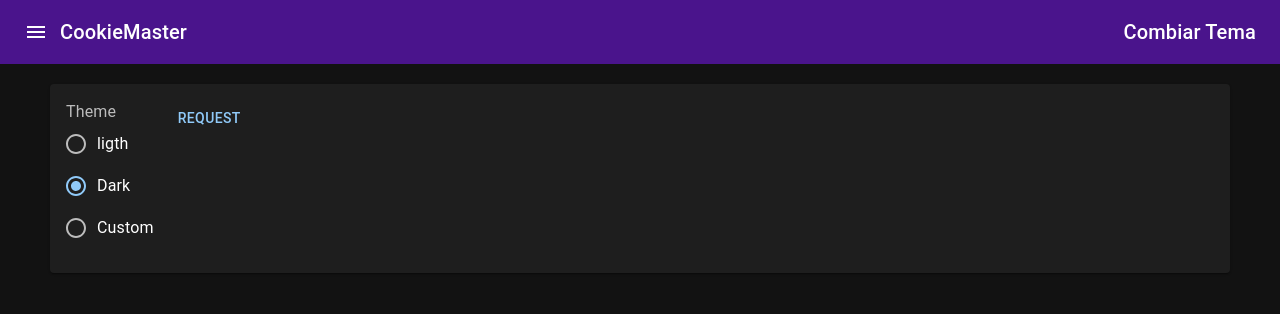
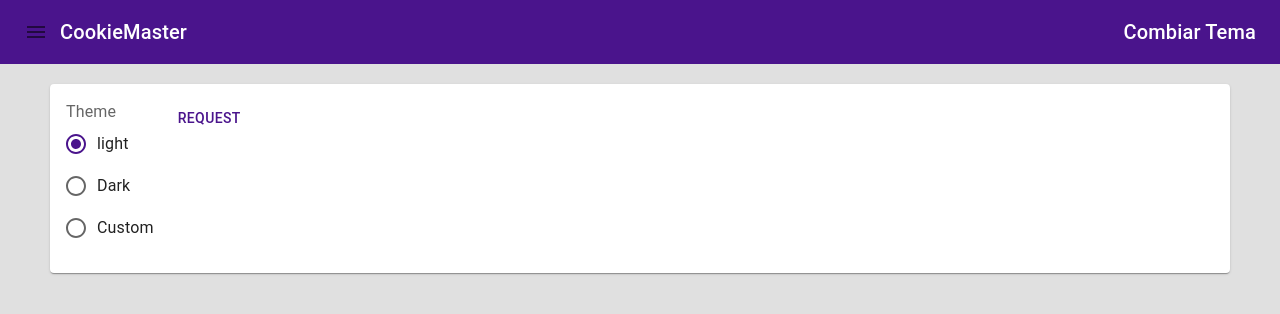
Before and after one commit to GerardoDev25/cookie-master__Next_curso, a Next.js app: page /theme-change in a window 1280 px wide. Shown: the top 314 px of the page. Built offline with nearby package versions, Linux system fonts and the light colour scheme.

Commit message:
12. Establecer el theme usando la cookie - Frontend

```diff
--- a/src/pages/_app.tsx
+++ b/src/pages/_app.tsx
@@ -1,17 +1,26 @@
 import { ThemeProvider, CssBaseline, Theme } from '@mui/material';
 import type { AppContext, AppProps } from 'next/app';
+import cookies from 'js-cookie';
 
 import { customTheme, darkTheme, lightTheme } from '@/themes';
 
 import '@/styles/globals.css';
+import { useEffect, useState } from 'react';
 
 interface Props extends AppProps {
   theme: string;
 }
 
-function App({ Component, pageProps, theme }: Props) {
-  const currentTheme: Theme =
-    theme === 'light' ? lightTheme : theme === 'dark' ? darkTheme : customTheme;
+function App({ Component, pageProps, theme = 'dark' }: Props) {
+  const [currentTheme, setCurrentTheme] = useState(lightTheme);
+
+  useEffect(() => {
+    const cookietheme = cookies.get('theme') || 'light';
+
+    const selectedTheme: Theme =
+      cookietheme === 'light' ? lightTheme : cookietheme === 'dark' ? darkTheme : customTheme;
+    setCurrentTheme(selectedTheme);
+  }, [setCurrentTheme]);
 
   return (
     <ThemeProvider theme={currentTheme}>
@@ -21,14 +30,14 @@ function App({ Component, pageProps, theme }: Props) {
   );
 }
 
-App.getInitialProps = function async(appContext: AppContext) {
-  const { theme } = appContext.ctx.req ? (appContext.ctx.req as any).cookies : { theme: 'light' };
+// App.getInitialProps = function async(appContext: AppContext) {
+//   const { theme } = appContext.ctx.req ? (appContext.ctx.req as any).cookies : { theme: 'light' };
 
-  const validThemes = ['ligth', 'dark', 'custom'];
+//   const validThemes = ['ligth', 'dark', 'custom'];
 
-  return {
-    theme: validThemes.includes(theme) ? theme : 'dark',
-  };
-};
+//   return {
+//     theme: validThemes.includes(theme) ? theme : 'dark',
+//   };
+// };
 
 export default App;
--- a/src/pages/theme-change.tsx
+++ b/src/pages/theme-change.tsx
@@ -49,7 +49,7 @@ const ThemeChangePage: NextPage<Props> = ({ theme }) => {
           <FormControl>
             <FormLabel>Theme</FormLabel>
             <RadioGroup value={currenttheme} onChange={onThemeChange}>
-              <FormControlLabel value={'ligth'} control={<Radio />} label='ligth' />
+              <FormControlLabel value={'light'} control={<Radio />} label='light' />
               <FormControlLabel value={'dark'} control={<Radio />} label='Dark' />
               <FormControlLabel value={'custom'} control={<Radio />} label='Custom' />
             </RadioGroup>
@@ -64,7 +64,7 @@ const ThemeChangePage: NextPage<Props> = ({ theme }) => {
 export const getServerSideProps: GetServerSideProps = async ({ req }) => {
   const { theme = 'light', name = 'no name' } = req.cookies;
 
-  const validThemes = ['ligth', 'dark', 'custom'];
+  const validThemes = ['light', 'dark', 'custom'];
 
   return {
     props: {
```
